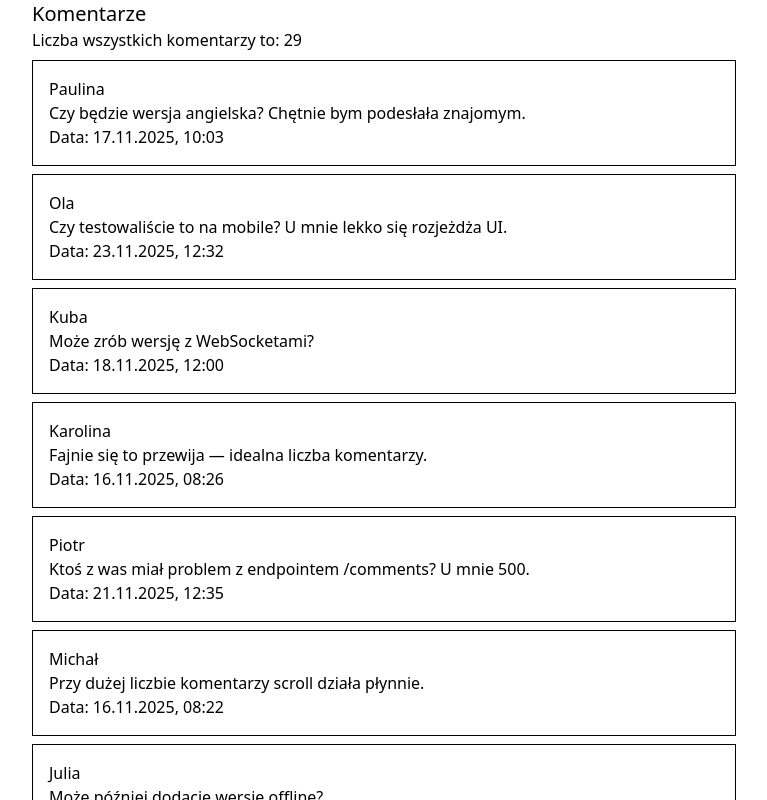
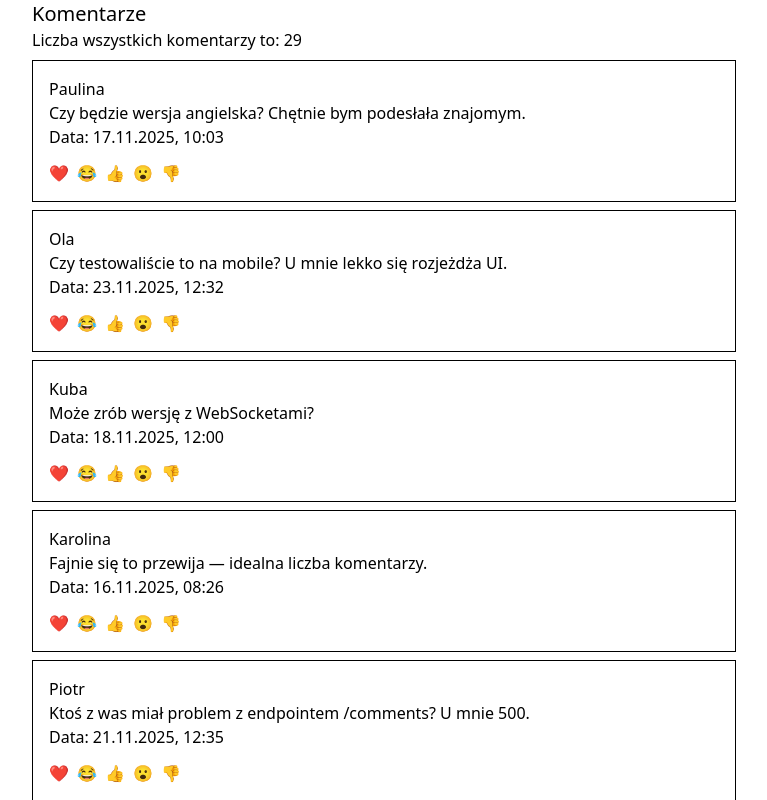
Before and after one commit to AdNowacki/rekrutacja-vue, a Vue app: page / in a window 1280 px wide. Shown: the top 800 px of the page, without its empty margins (256-1023 px from the left). Built offline with nearby package versions, Linux system fonts and the light colour scheme.

Commit message:
Create Reaction component

```diff
--- a/src/App.vue
+++ b/src/App.vue
@@ -13,7 +13,6 @@ import { fetchComments } from './utils'
 
 import Comments from './components/Comments.vue';
 
-const emoji = ["❤️", "😂", "👍", "😮", "👎"];
 const process = ref(false);
 const comments = ref([]);
 
--- /dev/null
+++ b/src/components/Comment.vue
@@ -0,0 +1,23 @@
+<template>
+    <div>
+        <div>{{ comment.author }}</div>
+        <div>{{ comment.content }}</div>
+        <div>Data: {{ formatDate(comment.created_at) }}</div>
+        <Reaction class="mt-3" />
+    </div>
+</template>
+
+<script setup>
+import { defineProps } from 'vue';
+import { useHelpers } from '@/composables/useHelpers';
+
+import Reaction from './Reaction.vue';
+
+const props = defineProps({
+    comment: {
+        type: Object,
+        default: () => ({})
+    }
+});
+const { formatDate } = useHelpers();
+</script>
--- a/src/components/Comments.vue
+++ b/src/components/Comments.vue
@@ -2,15 +2,13 @@
     <div>
         <h2>{{ commentsCount }}</h2>
         <div v-for="comment in comments" :key="comment.id" class="border p-4 my-2">
-            <div>{{ comment.author }}</div>
-            <div>{{ comment.content }}</div>
-            <div>Data: {{ formatDate(comment.created_at) }}</div>
+            <Comment :comment="comment" />
         </div>
     </div>
 </template>
 <script setup>
 import { defineProps, computed } from 'vue';
-import { useHelpers } from '@/composables/useHelpers';
+import Comment from './Comment.vue'
 
 const props = defineProps({
     comments: {
@@ -20,6 +18,4 @@ const props = defineProps({
 });
 
 const commentsCount = computed(() => `Liczba wszystkich komentarzy to: ${props.comments.length}`)
-
-const { formatDate } = useHelpers();
 </script>
--- /dev/null
+++ b/src/components/Reaction.vue
@@ -0,0 +1,8 @@
+<template>
+    <div class="flex gap-2">
+        <span v-for="reaction in reactions" :key="reaction" class="cursor-pointer">{{ reaction }}</span>
+    </div>
+</template>
+<script setup>
+const reactions = ["❤️", "😂", "👍", "😮", "👎"];
+</script>
```
